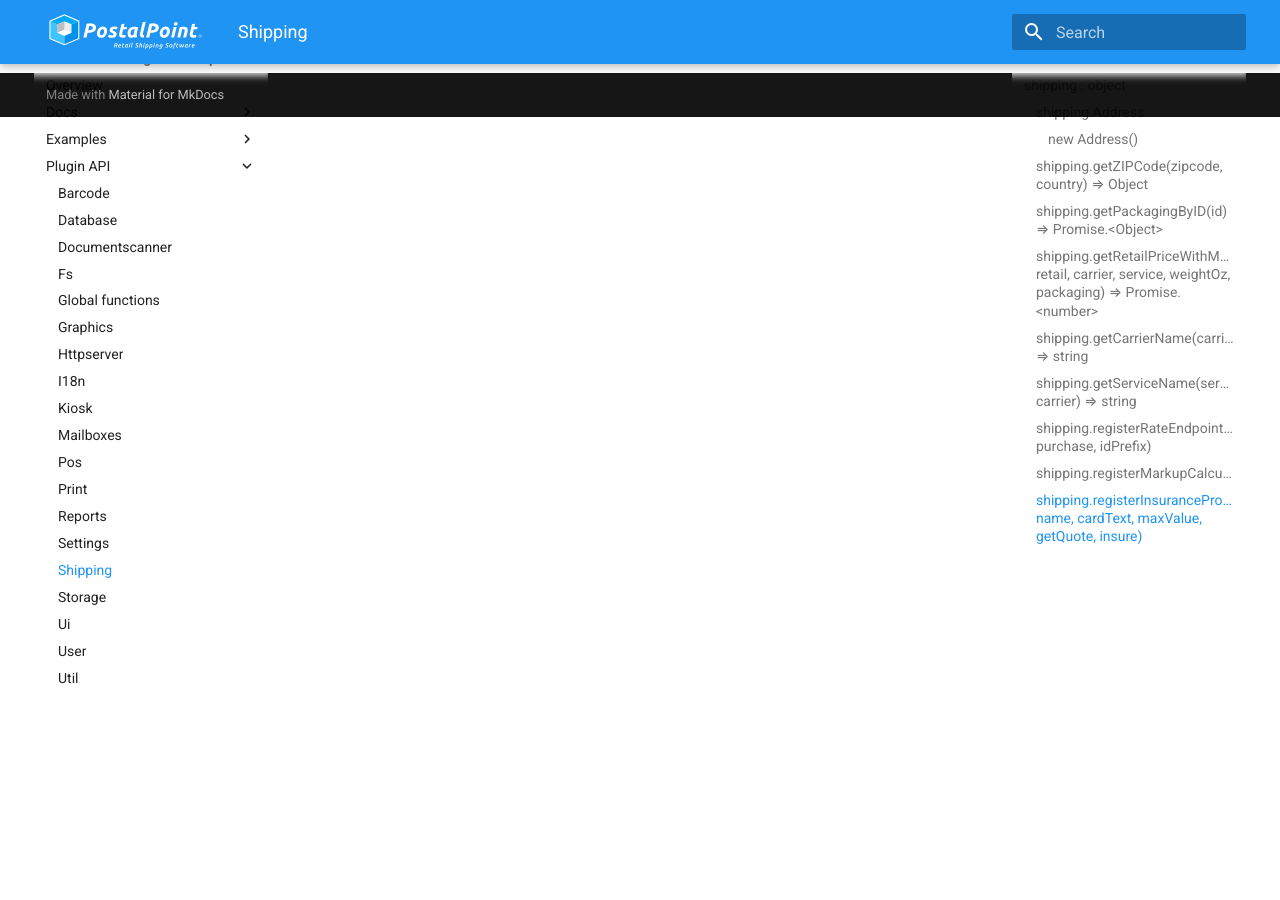
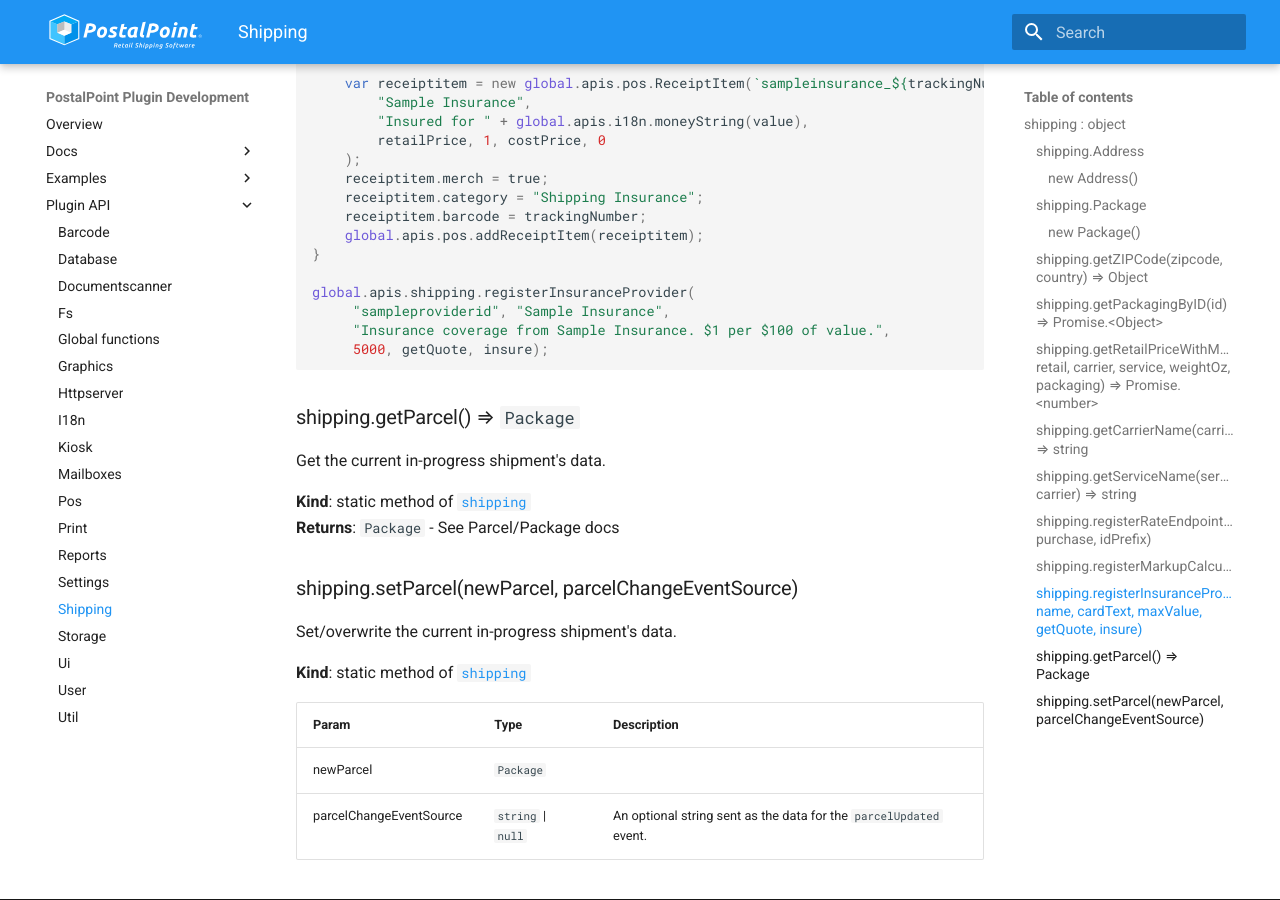
Before and after one commit to PostalPortal/PostalPoint_Plugins, an MkDocs documentation site: the page built from docs/Plugin API/shipping.md, in a window 1280 px wide and 900 px high, scrolled down 7308 px. Built offline with MkDocs 1.6.1 and Material for MkDocs 9.7.7, drawn with Linux system fonts in a browser that asks for light colours; plug-ins that fetch from the network failed and are left out; the version menu is left out; some of the changed text lies outside the part shown.

Commit message:
Add getParcel and setParcel docs

````diff
--- a/docs/Plugin API/shipping.md
+++ b/docs/Plugin API/shipping.md
@@ -8,6 +8,8 @@
 * [shipping](#shipping) : <code>object</code>
     * [.Address](#shipping.Address)
         * [new Address()](#new_shipping.Address_new)
+    * [.Package](#shipping.Package)
+        * [new Package()](#new_shipping.Package_new)
     * [.getZIPCode(zipcode, country)](#shipping.getZIPCode) ⇒ <code>Object</code>
     * [.getPackagingByID(id)](#shipping.getPackagingByID) ⇒ <code>Promise.&lt;Object&gt;</code>
     * [.getRetailPriceWithMarkup(cost, retail, carrier, service, weightOz, packaging)](#shipping.getRetailPriceWithMarkup) ⇒ <code>Promise.&lt;number&gt;</code>
@@ -16,6 +18,8 @@
     * [.registerRateEndpoint(getRates, purchase, idPrefix)](#shipping.registerRateEndpoint)
     * [.registerMarkupCalculator(markupFn)](#shipping.registerMarkupCalculator)
     * [.registerInsuranceProvider(id, name, cardText, maxValue, getQuote, insure)](#shipping.registerInsuranceProvider)
+    * [.getParcel()](#shipping.getParcel) ⇒ <code>Package</code>
+    * [.setParcel(newParcel, parcelChangeEventSource)](#shipping.setParcel)
 
 <a name="shipping.Address"></a>
 
@@ -25,6 +29,15 @@
 
 #### new Address()
 A class representing an address.
+
+<a name="shipping.Package"></a>
+
+### shipping.Package
+**Kind**: static class of [<code>shipping</code>](#shipping)
+<a name="new_shipping.Package_new"></a>
+
+#### new Package()
+A class representing a package/parcel. See docs.
 
 <a name="shipping.getZIPCode"></a>
 
@@ -298,3 +311,21 @@
      "Insurance coverage from Sample Insurance. $1 per $100 of value.",
      5000, getQuote, insure);
 ```
+<a name="shipping.getParcel"></a>
+
+### shipping.getParcel() ⇒ <code>Package</code>
+Get the current in-progress shipment's data.
+
+**Kind**: static method of [<code>shipping</code>](#shipping)
+**Returns**: <code>Package</code> - See Parcel/Package docs
+<a name="shipping.setParcel"></a>
+
+### shipping.setParcel(newParcel, parcelChangeEventSource)
+Set/overwrite the current in-progress shipment's data.
+
+**Kind**: static method of [<code>shipping</code>](#shipping)
+
+| Param | Type | Description |
+| --- | --- | --- |
+| newParcel | <code>Package</code> |  |
+| parcelChangeEventSource | <code>string</code> \| <code>null</code> | An optional string sent as the data for the `parcelUpdated` event. |
````
